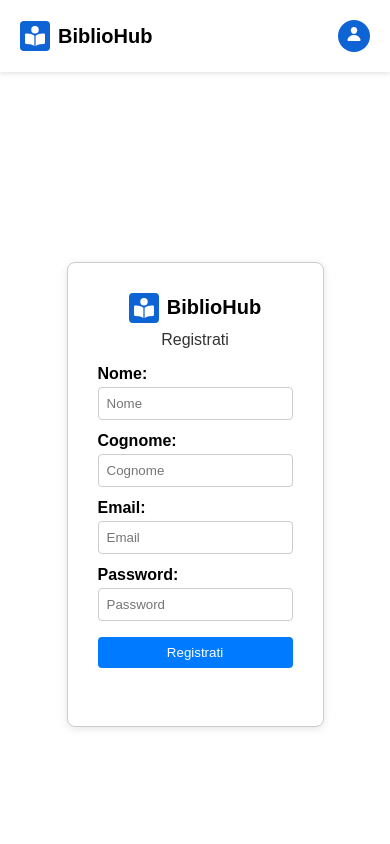
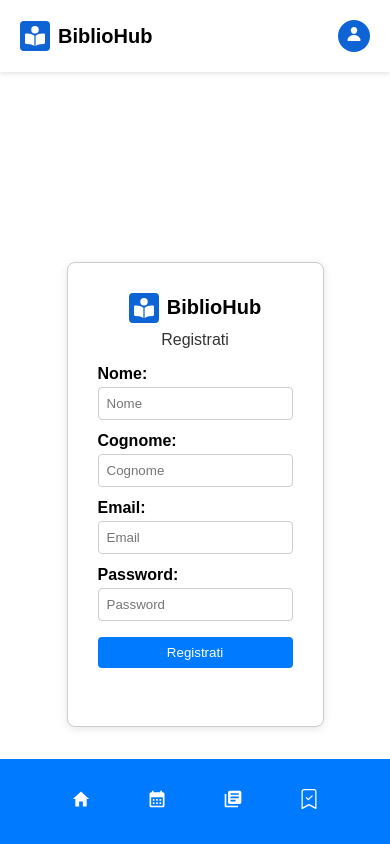
Before and after one commit to FrancoFerdico01/biblioteca-digitale-pw, a React (Vite) app in the folder frontend/: page /register in a window 390 px wide. Shown: the top 844 px of the page. Built offline with nearby package versions, Linux system fonts and the light colour scheme.

Commit message:
add bottom button components for mobile

```diff
--- /dev/null
+++ b/frontend/src/components/bottomLinks/BottomLinks.tsx
@@ -0,0 +1,101 @@
+import { Link, useLocation } from "react-router-dom";
+import { useEffect, useState } from "react";
+import type { BottomLinksProps } from "../../types/interface";
+import "./bottomlinks.css";
+
+const BottomLinks = ({
+  route_1,
+  route_2,
+  route_3,
+  route_4,
+  icon_1,
+  icon_2,
+  icon_3,
+  icon_4,
+}: BottomLinksProps) => {
+  const location = useLocation();
+  const routes = [route_1, route_2, route_3, route_4];
+  const currentRoute = `${location.pathname}${location.search}${location.hash}`;
+  const getActiveIndex = () =>
+    routes.findIndex((route) => route !== "" && route === currentRoute);
+  const [activeIndex, setActiveIndex] = useState(getActiveIndex);
+
+  const isPublicRoute = location.pathname === "/" || location.pathname === "/catalog";
+
+  useEffect(() => {
+    setActiveIndex(getActiveIndex());
+  }, [currentRoute, route_1, route_2, route_3, route_4]);
+
+  const getLinkClassName = (index: number) =>
+    `bottomLinks-list-item-icon${activeIndex === index ? " is-active" : ""}`;
+
+  return (
+    <div className="bottomLinks">
+      <ul className="bottomLinks-list">
+        <li className="bottomLinks-list-item">
+          <Link
+            className={getLinkClassName(0)}
+            to={route_1}
+            onClick={() => setActiveIndex(0)}
+          >
+            {icon_1}
+          </Link>
+        </li>
+        {isPublicRoute ? (
+          <li className="bottomLinks-list-item">
+            <a
+              className={getLinkClassName(1)}
+              href={route_2}
+              onClick={() => setActiveIndex(1)}
+            >
+              {icon_2}
+            </a>
+          </li>
+        ) : (
+          <li className="bottomLinks-list-item">
+            <Link
+              className={getLinkClassName(1)}
+              to={route_2}
+              onClick={() => setActiveIndex(1)}
+            >
+              {icon_2}
+            </Link>
+          </li>
+        )}
+
+        <li className="bottomLinks-list-item">
+          <Link
+            className={getLinkClassName(2)}
+            to={route_3}
+            onClick={() => setActiveIndex(2)}
+          >
+            {icon_3}
+          </Link>
+        </li>
+          {isPublicRoute ? (
+          <li className="bottomLinks-list-item">
+            <a
+              className={getLinkClassName(3)}
+              href={route_4}
+              onClick={() => setActiveIndex(3)}
+            >
+              {icon_4}
+            </a>
+          </li>
+        ) : (
+          <li className="bottomLinks-list-item">
+            <Link
+              className={getLinkClassName(3)}
+              to={route_4}
+              onClick={() => setActiveIndex(3)}
+            >
+              {icon_4}
+            </Link>
+          </li>
+        )}
+      </ul>
+    </div>
+  );
+};
+
+export default BottomLinks;
--- /dev/null
+++ b/frontend/src/components/bottomLinks/bottomlinks.css
@@ -0,0 +1,52 @@
+.bottomLinks {
+  display: flex;
+  justify-content: center;
+  padding: 10px 20px;
+  background-color: #007bff;
+  position: fixed;
+  bottom: 0;
+  width: 100%;
+}
+
+.bottomLinks-list {
+  display: flex;
+  list-style: none;
+  gap: 1rem;
+}
+
+.bottomLinks-list-item {
+  display: flex;
+  align-items: center;
+  text-decoration: none;
+  padding: 10px;
+  border-radius: 5px;
+  transition: background-color 0.3s;
+}
+
+.bottomLinks-list-item-icon {
+  color: white;
+  text-decoration: none;
+  font-size: 20px;
+  transition: color 0.3s, background-color 0.3s;
+  padding: 10px;
+  border-radius: 5px;
+}
+
+.bottomLinks-list-item-icon:hover,
+.bottomLinks-list-item-icon:focus,
+.bottomLinks-list-item-icon.is-active {
+  color: #007bff;
+  background-color: white;
+}
+
+
+
+
+
+
+@media (min-width: 970px) {
+  .bottomLinks {
+   display: none;
+  }
+
+}
--- a/frontend/src/components/footer/footer.css
+++ b/frontend/src/components/footer/footer.css
@@ -195,3 +195,9 @@
     max-width: 1200px;
   }
 }
+
+@media (max-width: 969px) {
+  .footer {
+    padding-bottom: 110px;
+  }
+}
--- a/frontend/src/components/navbar/navbar.css
+++ b/frontend/src/components/navbar/navbar.css
@@ -65,7 +65,7 @@
 }
 
 
-@media (min-width: 768px) {
+@media (min-width: 970px) {
   .navbar-links a {
     display: inline-block;
     text-decoration: none;
--- a/frontend/src/components/sideBar/sidebar.css
+++ b/frontend/src/components/sideBar/sidebar.css
@@ -28,7 +28,7 @@
   text-decoration: underline;
 }
 
-@media (min-width: 1024px) {
+@media (min-width: 970px) {
   .sidebar {
     width: 250px;
     background-color: #f8f9fa;
--- a/frontend/src/layouts/adminLayout/AdminLayout.tsx
+++ b/frontend/src/layouts/adminLayout/AdminLayout.tsx
@@ -1,6 +1,8 @@
 import { Outlet } from "react-router-dom";
 import Sidebar from "../../components/sideBar/Sidebar";
+import BottomLinks from "../../components/bottomLinks/BottomLinks";
 import "./adminLayout.css";
+import { MdCalendarMonth, MdLibraryBooks, MdOutlineDashboard, MdPeople } from "react-icons/md";
 
 const AdminLayout = () => {
   return (
@@ -9,6 +11,16 @@
       <main className="admin-layout-main">
         <Outlet />
       </main>
+      <BottomLinks
+        route_1="/dashboard"
+        route_2="/dashboard/events"
+        route_3="/dashboard/catalog"
+        route_4="/dashboard/community"
+        icon_1={<MdOutlineDashboard />}
+        icon_2={<MdCalendarMonth />}
+        icon_3={<MdLibraryBooks />}
+        icon_4={<MdPeople />}
+      />
     </>
   );
 };
--- a/frontend/src/layouts/adminLayout/adminLayout.css
+++ b/frontend/src/layouts/adminLayout/adminLayout.css
@@ -3,7 +3,7 @@
   padding: 20px;
 }
 
-@media (min-width: 1024px) {
+@media (min-width: 970px) {
   .admin-layout-main {
     margin-left: 250px;
     padding: 20px;
--- a/frontend/src/layouts/authLayout/AuthLayout.tsx
+++ b/frontend/src/layouts/authLayout/AuthLayout.tsx
@@ -4,6 +4,10 @@
 import Footer from "../../components/footer/Footer";
 import "./authLayout.css";
 import Brand from "../../components/brand/Brand";
+import { BsBookmarkCheck } from "react-icons/bs";
+import { MdCalendarMonth, MdLibraryBooks } from "react-icons/md";
+import { IoMdHome } from "react-icons/io";
+import BottomLinks from "../../components/bottomLinks/BottomLinks";
 
 const AuthLayout: React.FC = () => {
   return (
@@ -27,6 +31,16 @@
         </div>
       </main>
       <Footer />
+         <BottomLinks
+        route_1="/"
+        route_2="/#events"
+        route_3="/"
+        route_4="/#booking"
+        icon_1={<IoMdHome />}
+        icon_2={<MdCalendarMonth />}
+        icon_3={<MdLibraryBooks />}
+        icon_4={<BsBookmarkCheck />}
+      />
     </>
   );
 };
--- a/frontend/src/layouts/publicLayout/PublicLayout.tsx
+++ b/frontend/src/layouts/publicLayout/PublicLayout.tsx
@@ -1,7 +1,11 @@
 import { Outlet } from "react-router-dom";
+import { IoMdHome } from "react-icons/io";
 import Header from "../../components/header/Header";
 import Footer from "../../components/footer/Footer";
 import Navbar from "../../components/navbar/Navbar";
+import BottomLinks from "../../components/bottomLinks/BottomLinks";
+import { MdCalendarMonth, MdLibraryBooks } from "react-icons/md";
+import { BsBookmarkCheck } from "react-icons/bs";
 
 export default function PublicLayout() {
   return (
@@ -12,6 +16,16 @@
         <Outlet />
       </main>
       <Footer />
+        <BottomLinks
+        route_1="/"
+        route_2="/#events"
+        route_3="/"
+        route_4="/#booking"
+        icon_1={<IoMdHome />}
+        icon_2={<MdCalendarMonth />}
+        icon_3={<MdLibraryBooks />}
+        icon_4={<BsBookmarkCheck />}
+      />
     </>
   );
 }
```
Also changed, not shown: frontend/src/components/sideBar/Sidebar.tsx (+4 -4 lines), frontend/src/types/interface.ts (+13 -0 lines).
